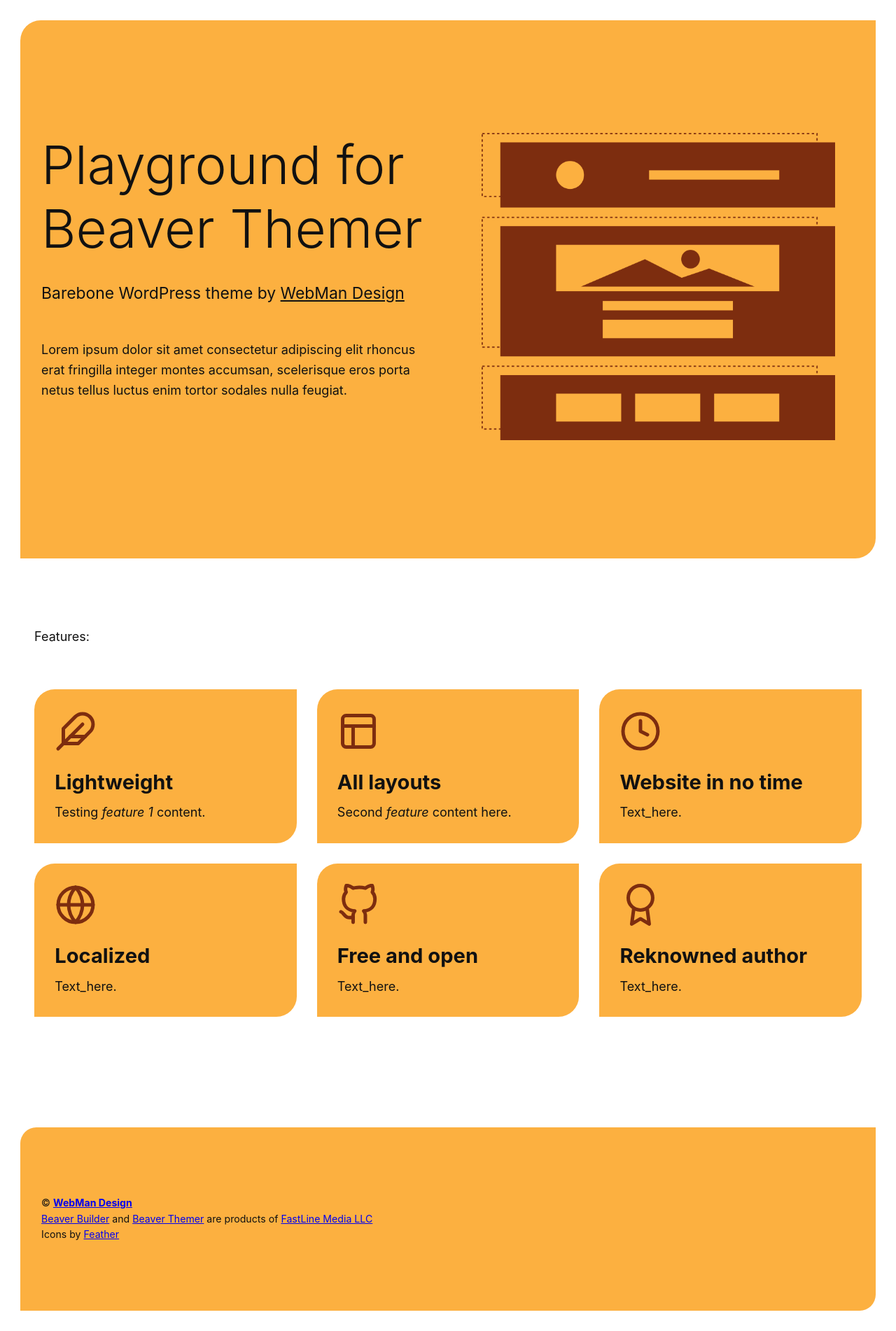
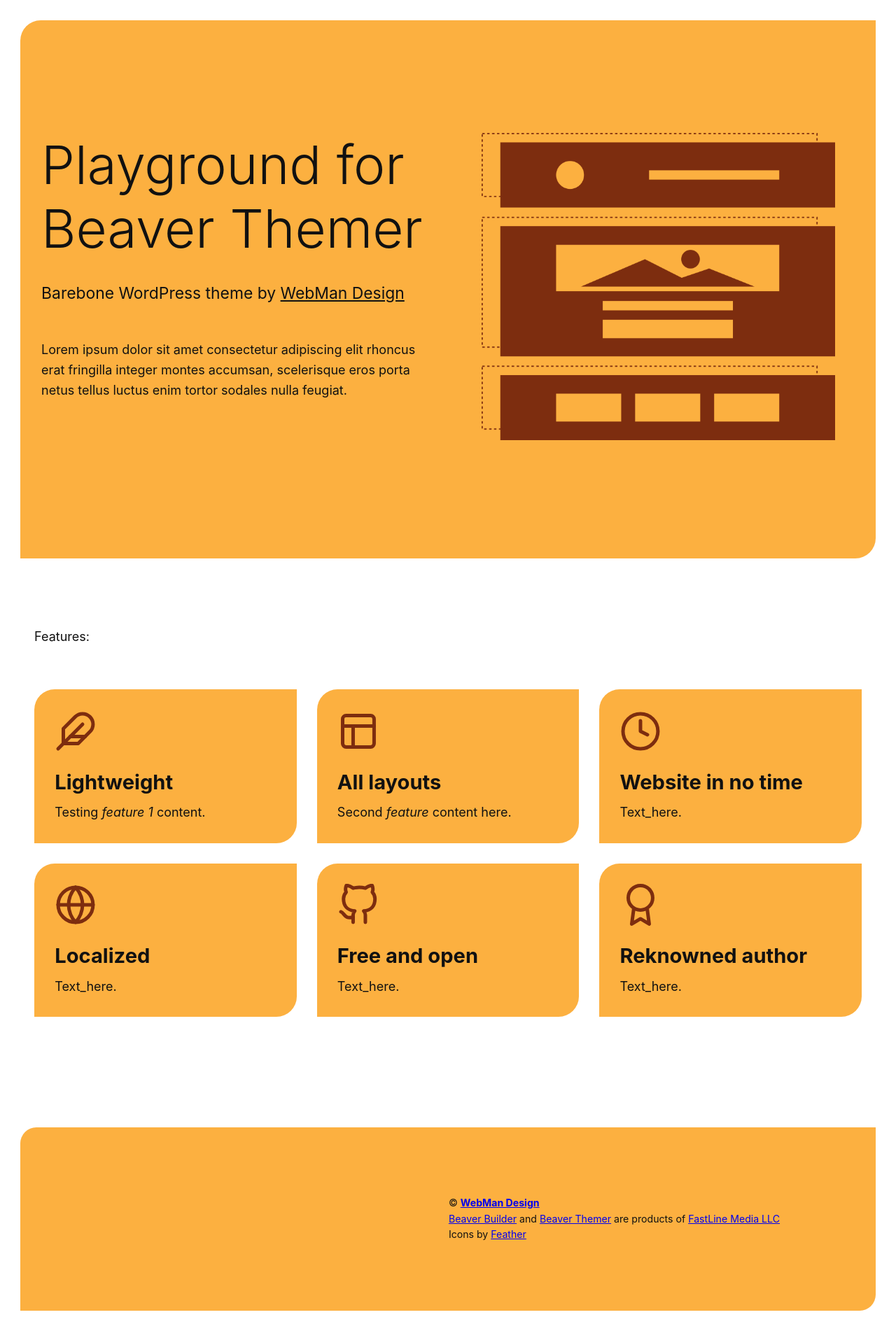
Before and after one commit to webmandesign/playground-for-beaver-themer, a Jekyll site: the page built from index.md, in a window 1280 px wide. Shown: the whole page at 70% size. Built offline with Jekyll 4.4.1, drawn with Linux system fonts in a browser that asks for light colours.

Commit message:
* Fixing styles

```diff
--- a/_sass/base/_base.scss
+++ b/_sass/base/_base.scss
@@ -38,6 +38,14 @@
 
 .column {
 	$gutter: 20px;
+	flex: 1;
+	min-width: 16em;
+	max-width: 100%;
+	margin: $gutter;
+
+	&.alignright {
+		margin-left: auto;
+	}
 
 	&s {
 		display: flex;
@@ -49,16 +57,8 @@
 
 	&-half {
 		width: 580px;
+		max-width: 580px;
 	}
-
-	flex: 1;
-	min-width: 16em;
-	max-width: 100%;
-	margin: $gutter;
-}
-
-.alignright {
-	float: right;
 }
 
 %hero_background {
```
